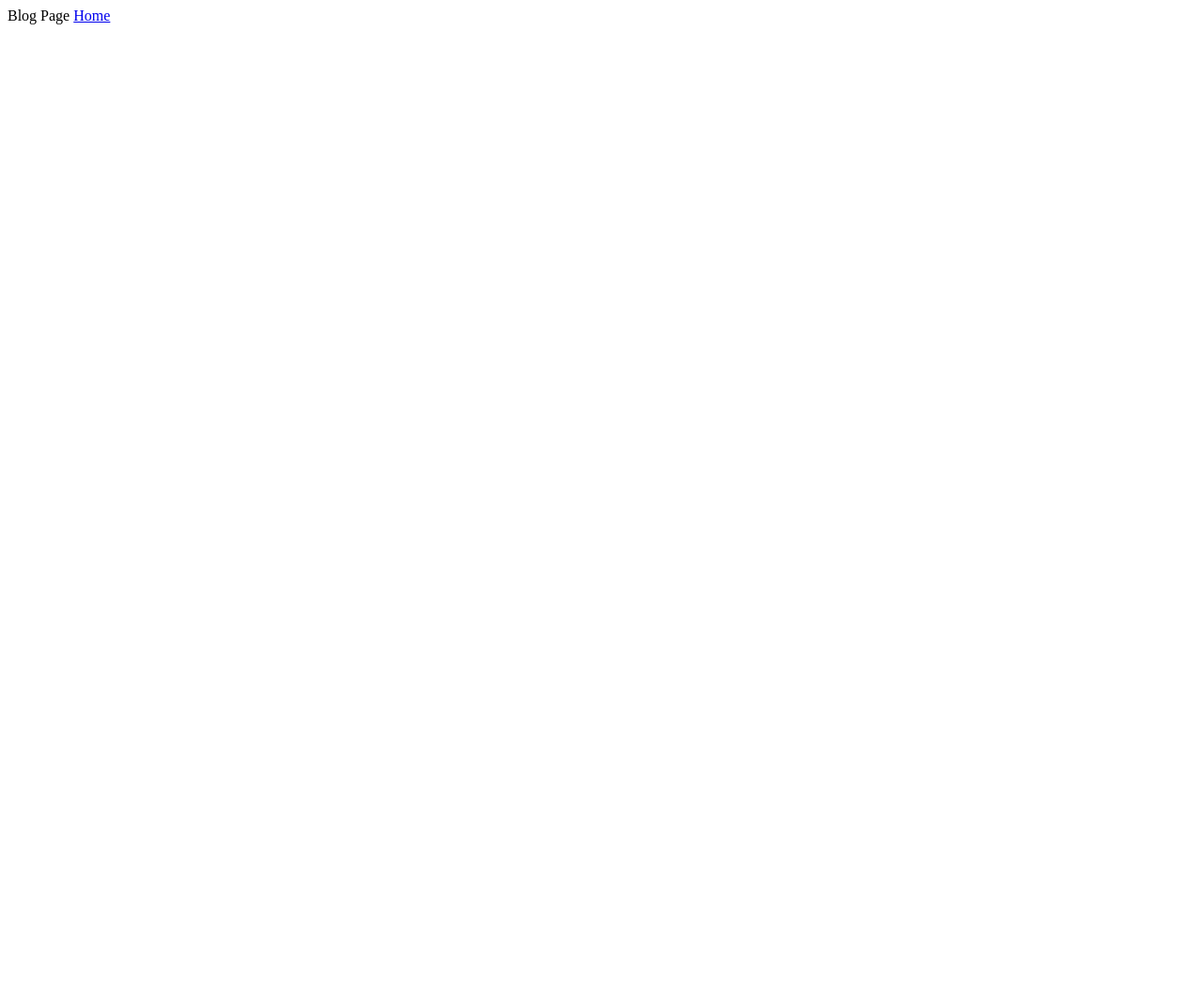
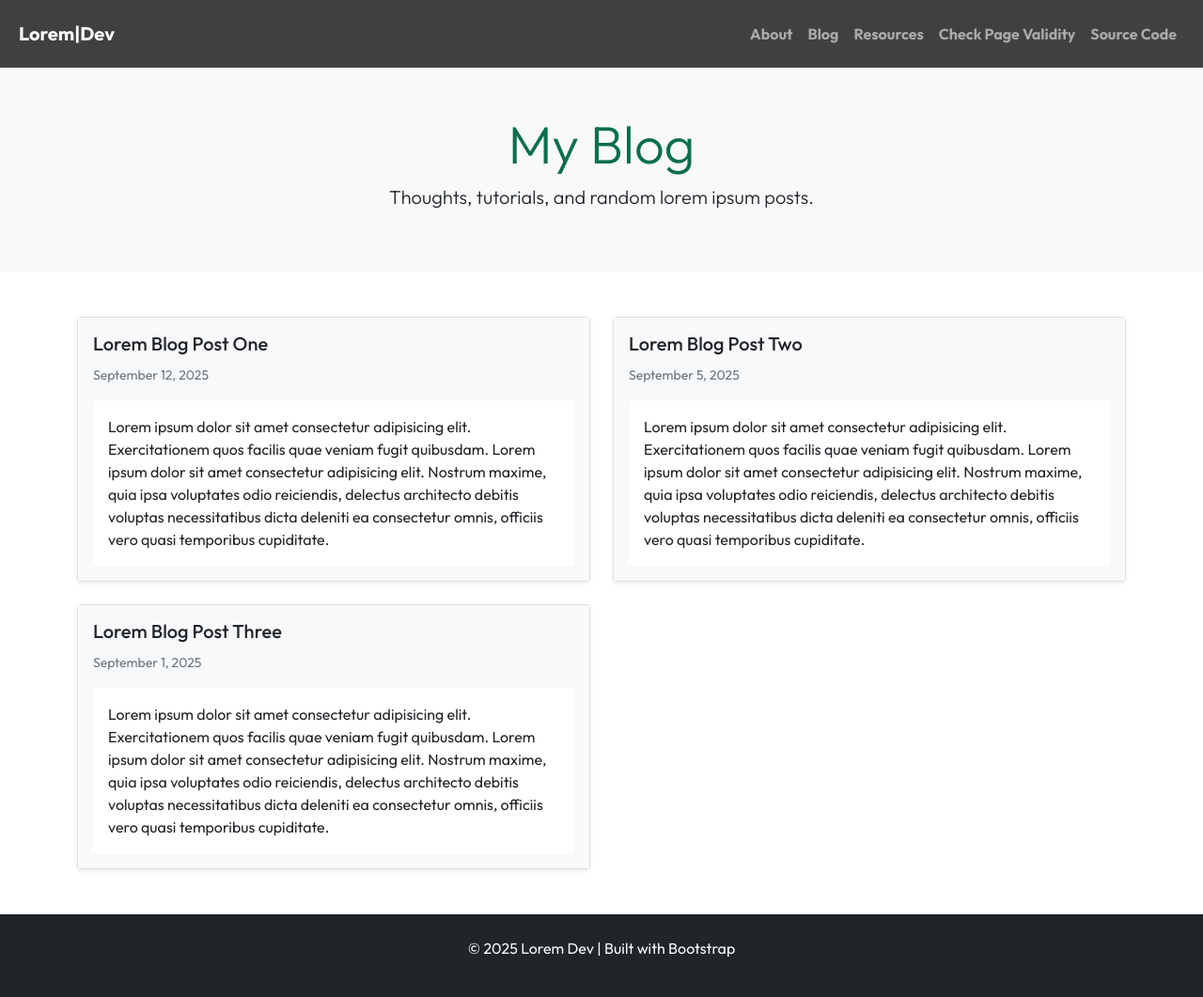
Before and after one commit to EDMullins/EDMullins, a plain HTML site: page docs/pages/blog.html in a window 1280 px wide. Shown: the whole page at 94% size. Before the commit the page ends 800 px from the top, so only its background shows below. Drawn offline with nearby package versions, Linux system fonts and the light colour scheme.

Commit message:
Add files via upload
Updated blog page

```diff
--- a/docs/pages/blog.html
+++ b/docs/pages/blog.html
@@ -3,10 +3,108 @@
 <head>
     <meta charset="UTF-8">
     <meta name="viewport" content="width=device-width, initial-scale=1.0">
-    <title>EM|Blog</title>
+    <title>EDMullins</title>
+    <link href="https://cdn.jsdelivr.net/npm/bootstrap@5.0.2/dist/css/bootstrap.min.css" rel="stylesheet">
+	<link rel="stylesheet" href="../styles/style.css">
 </head>
 <body>
-    Blog Page
-    <a href="../index.html">Home</a>
+    <nav class="navbar navbar-expand-lg navbar-dark bg-primary">
+		<div class="container-fluid m-2 fw-bolder">
+			<a class="navbar-brand" href="../index.html">Lorem|Dev</a>
+			<button class="navbar-toggler" type="button" data-bs-toggle="collapse" data-bs-target="#navbarSupportedContent" aria-controls="navbarSupportedContent" aria-expanded="false" aria-label="Toggle navigation">
+				<span class="navbar-toggler-icon"></span>
+			</button>
+			<div class="collapse navbar-collapse" id="navbarSupportedContent">
+				<ul class="navbar-nav ms-auto mb-2 mb-lg-0">
+					<li class="nav-item">
+						<a class="nav-link" href="about.html">About</a>
+					</li>
+					<li class="nav-item">
+						<a class="nav-link" href="blog.html">Blog</a>
+					</li>
+					<li class="nav-item">
+						<a class="nav-link" href="resources.html">Resources</a>
+					</li>
+					<li class="nav-item">
+						<a class="nav-link" href="https://validator.nu/?showsource=yes&doc=https%3A%2F%2Fedmullins.github.io%2FEDMullins%2F" target="_blank">Check Page Validity</a>
+					</li>
+					<li class="nav-item">
+						<a class="nav-link" href="https://github.com/EDMullins/EDMullins" target="_blank">Source Code</a>
+					</li>
+				</ul>
+			</div>
+		</div>
+	</nav>
+	<header class="text-center bg-light py-5">
+		<h1 class="display-4 color-primary">My Blog</h1>
+		<p class="lead">Thoughts, tutorials, and random lorem ipsum posts.</p>
+	</header>
+	<div class="container py-5">
+		<div class="row row-cols-1 row-cols-md-2 g-4">
+
+			<!-- Blog Post 1 -->
+			<div class="col">
+				<div class="card h-60 shadow-sm">
+					<div class="card-body bg-light">
+						<h5 class="card-title">Lorem Blog Post One</h5>
+						<small class="text-muted">September 12, 2025</small>
+						<p class="card-text bg-white mt-3 h-50 p-3">
+							Lorem ipsum dolor sit amet consectetur adipisicing elit.
+							Exercitationem quos facilis quae veniam fugit quibusdam.
+							Lorem ipsum dolor sit amet consectetur adipisicing elit.
+							Nostrum maxime, quia ipsa voluptates odio reiciendis,
+							delectus architecto debitis voluptas necessitatibus
+							dicta deleniti ea consectetur omnis, officiis vero quasi
+							 temporibus cupiditate.
+						</p>
+					</div>
+				</div>
+			</div>
+
+			<!-- Blog Post 2 -->
+			<div class="col">
+				<div class="card h-60 shadow-sm">
+					<div class="card-body bg-light">
+						<h5 class="card-title">Lorem Blog Post Two</h5>
+						<small class="text-muted">September 5, 2025</small>
+						<p class="card-text bg-white mt-3 h-50 p-3">
+							Lorem ipsum dolor sit amet consectetur adipisicing elit.
+							Exercitationem quos facilis quae veniam fugit quibusdam.
+							Lorem ipsum dolor sit amet consectetur adipisicing elit.
+							Nostrum maxime, quia ipsa voluptates odio reiciendis,
+							delectus architecto debitis voluptas necessitatibus
+							dicta deleniti ea consectetur omnis, officiis vero quasi
+							 temporibus cupiditate.
+						</p>
+					</div>
+				</div>
+			</div>
+
+			<!-- Blog Post 3 -->
+			<div class="col">
+				<div class="card h-60 shadow-sm">
+					<div class="card-body bg-light">
+						<h5 class="card-title">Lorem Blog Post Three</h5>
+						<small class="text-muted">September 1, 2025</small>
+						<p class="card-text bg-white mt-3 h-50 p-3">
+							Lorem ipsum dolor sit amet consectetur adipisicing elit.
+							Exercitationem quos facilis quae veniam fugit quibusdam.
+							Lorem ipsum dolor sit amet consectetur adipisicing elit.
+							Nostrum maxime, quia ipsa voluptates odio reiciendis,
+							delectus architecto debitis voluptas necessitatibus
+							dicta deleniti ea consectetur omnis, officiis vero quasi
+							 temporibus cupiditate.
+						</p>
+					</div>
+				</div>
+			</div>
+		</div>
+	</div>
+	<footer class="text-center bg-dark text-light p-4">
+		<p>&copy; 2025 Lorem Dev | Built with Bootstrap</p>
+	</footer>
+	<script src="https://code.jquery.com/jquery-3.7.1.min.js" integrity="sha256-/JqT3SQfawRcv/BIHPThkBvs0OEvtFFmqPF/lYI/Cxo=" crossorigin="anonymous"></script>
+	<script src="https://cdn.jsdelivr.net/npm/bootstrap@5.3.3/dist/js/bootstrap.bundle.min.js" integrity="sha384-YvpcrYf0tY3lHB60NNkmXc5s9fDVZLESaAA55NDzOxhy9GkcIdslK1eN7N6jIeHz" crossorigin="anonymous"></script>
+	<script src="scripts/script.js"></script>
 </body>
 </html>
```
Also changed, not shown: docs/index.html (+1 -1 lines), docs/pages/about.html (+1 -1 lines), docs/pages/resources.html (+7 -2 lines).
